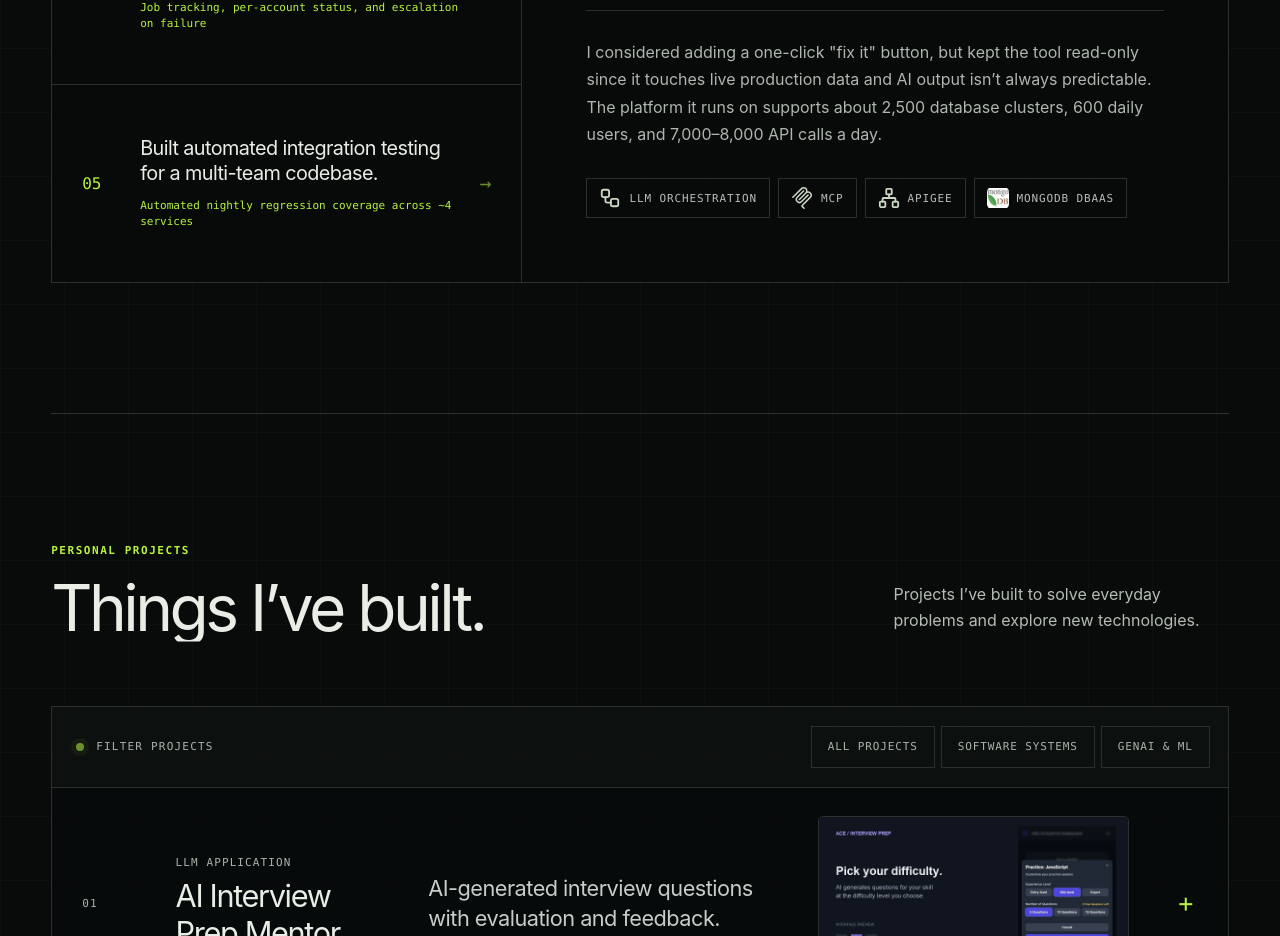
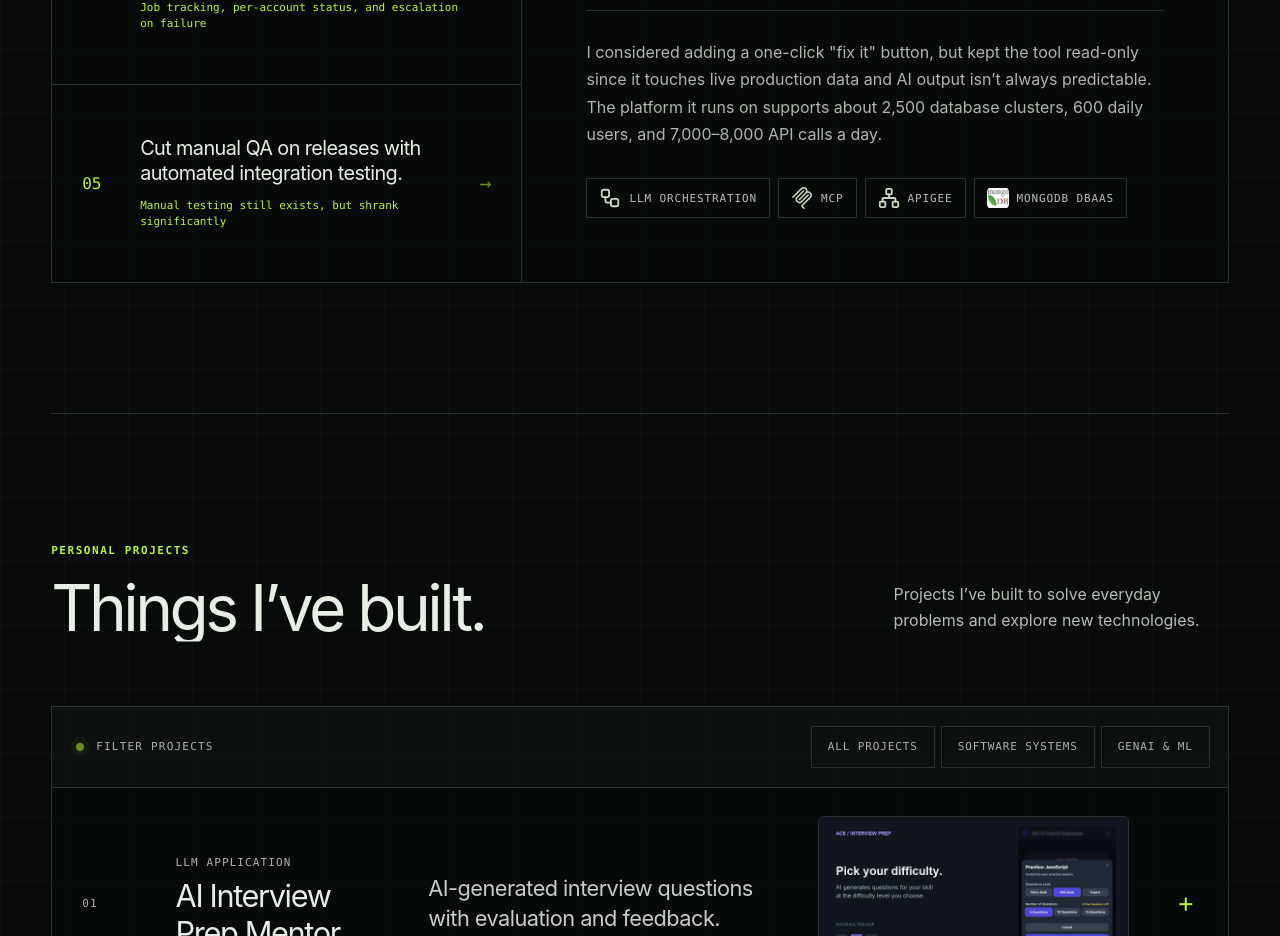
Before and after one commit to haramrit09k/haramrit09k.github.io, a React (Vite) app: page / in a window 1280 px wide. Shown: the part 2000-2936 px from the top of the page. Built offline with nearby package versions, Linux system fonts and the light colour scheme; grey boxes are pictures that could not be loaded; the HTML template or start-up script is replaced by a standard one.

Commit message:
Clarify before/after manual testing story in case study 5

```diff
--- a/src/App.jsx
+++ b/src/App.jsx
@@ -42,11 +42,11 @@ const caseStudies = [
   },
   {
     id: '05', label: 'Test automation',
-    title: 'Built automated integration testing for a multi-team codebase.',
-    summary: 'Set up a nightly Playwright regression suite wired into Jenkins to catch integration issues automatically, across roughly four microservices shared by four-plus teams shipping into the same codebase.',
-    outcome: 'Automated nightly regression coverage across ~4 services',
+    title: 'Cut manual QA on releases with automated integration testing.',
+    summary: 'Before this, developers manually tested even core operations before every release. I built a nightly Playwright regression suite wired into Jenkins to cover those core operations automatically, across roughly four microservices shared by four-plus teams.',
+    outcome: 'Manual testing still exists, but shrank significantly',
     stack: ['Playwright', 'Jenkins', 'Angular'],
-    detail: 'Also modernized the frontend from Angular 16 to 19 and the backend from Spring Boot 2.7 to 3.3, which cut build time from 4m48s to 1m34s as a side effect. But the bigger win was the regression suite — it catches breakage automatically instead of relying on manual QA across teams.',
+    detail: 'Manual testing didn’t go away entirely, but it’s no longer the default for core operations — Playwright catches those automatically now, so QA time goes toward the edge cases that actually need a human. Also modernized the frontend from Angular 16 to 19 and the backend from Spring Boot 2.7 to 3.3, which cut build time from 4m48s to 1m34s as a side effect.',
   },
 ];
 
```
